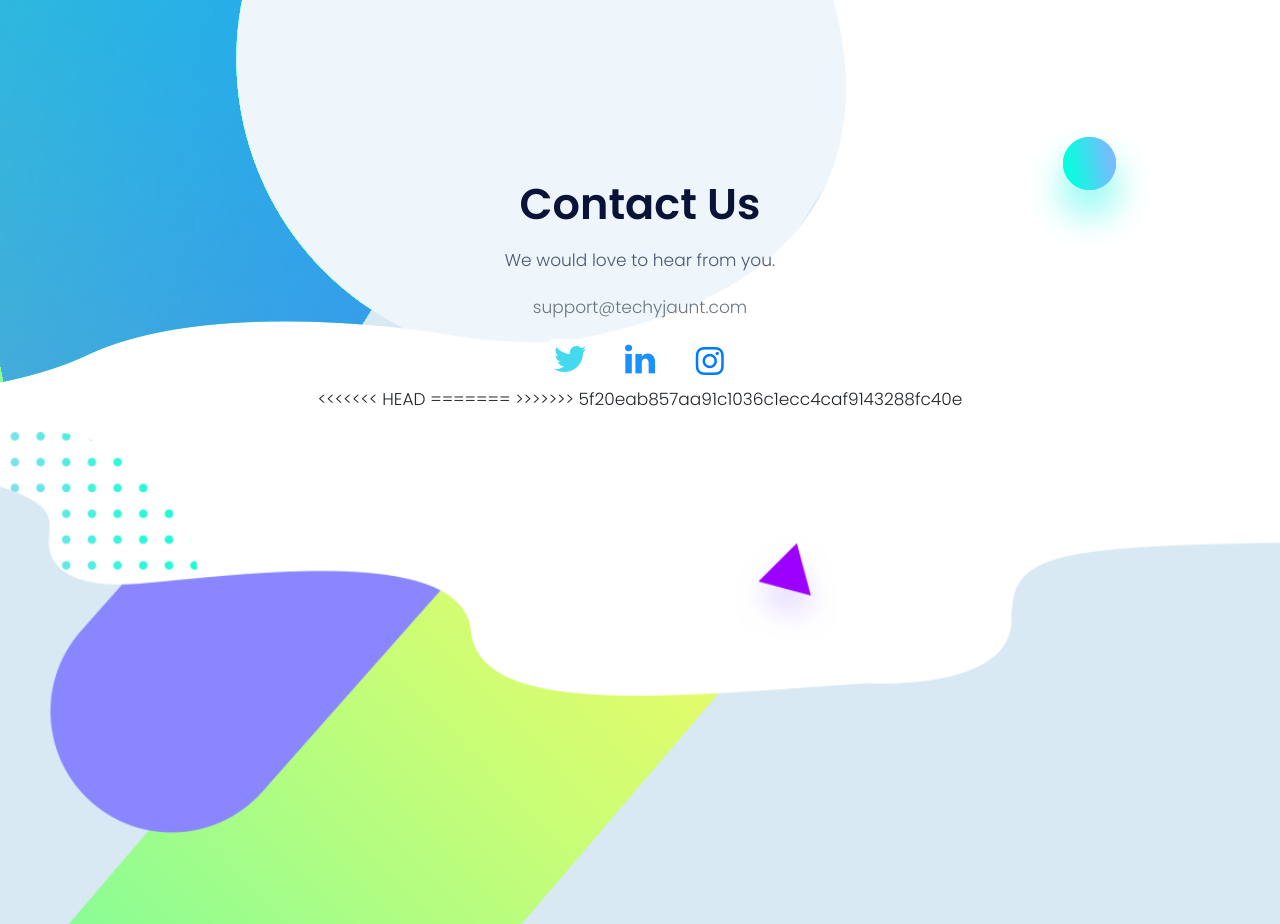
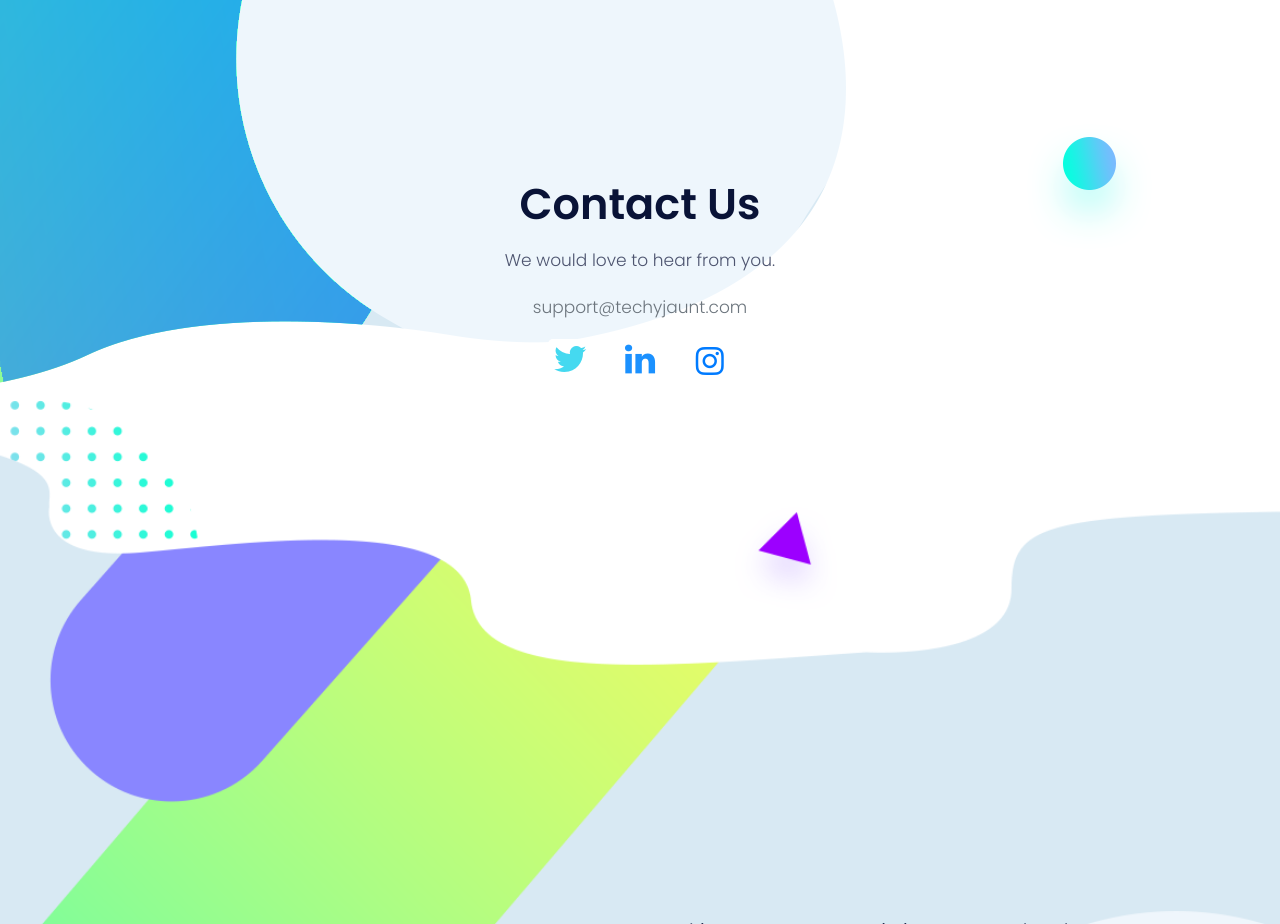
Before and after one commit to TimmyIsADev/techyjaunt, a website: page public/launchpad.html in a window 1280 px wide. Shown: the part 4018-4942 px from the top of the page. Drawn offline with Linux system fonts and the light colour scheme.

Commit message:
fix: removed merge

```diff
--- a/public/launchpad.html
+++ b/public/launchpad.html
@@ -449,12 +449,8 @@
         </li>
       </ul>
     </div>
-<<<<<<< HEAD
-    <img class="newsletter-bg-shape right-left-animation" src="images/background-shape/seo-ball-1.png" alt="background-shape" />
-=======
     <img class="newsletter-bg-shape right-left-animation" src="images/background-shape/seo-ball-1.png"
       alt="background-shape" />
->>>>>>> 5f20eab857aa91c1036c1ecc4caf9143288fc40e
   </section>
 
   <!-- footer -->
```
